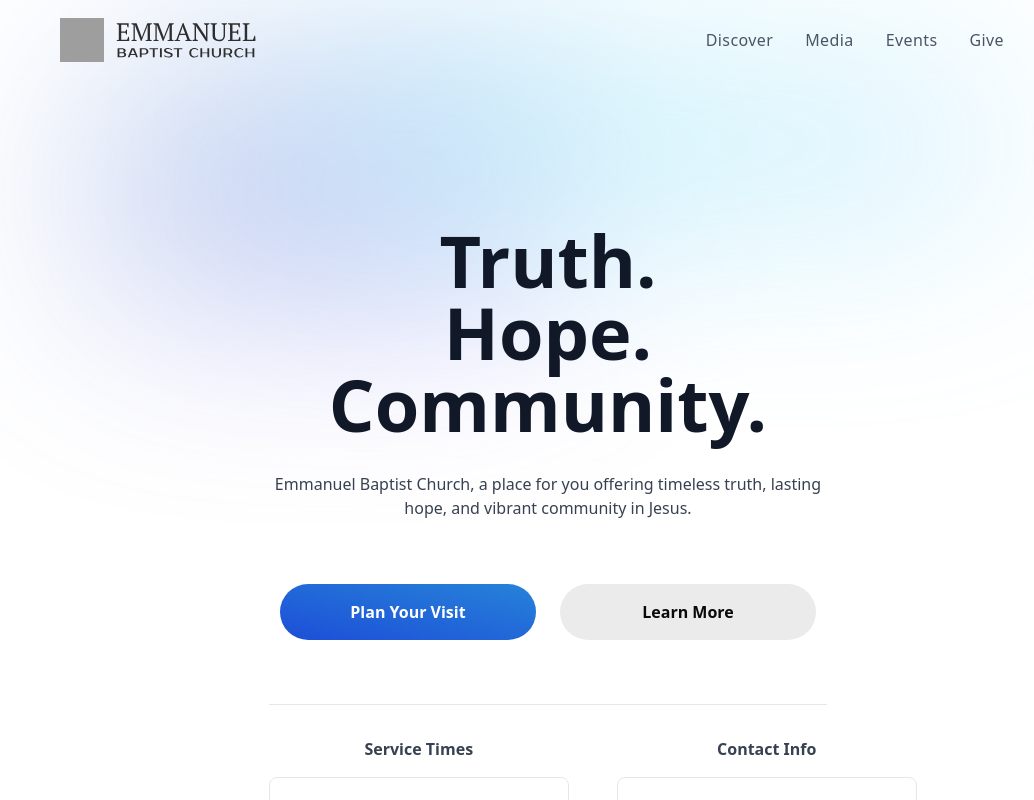
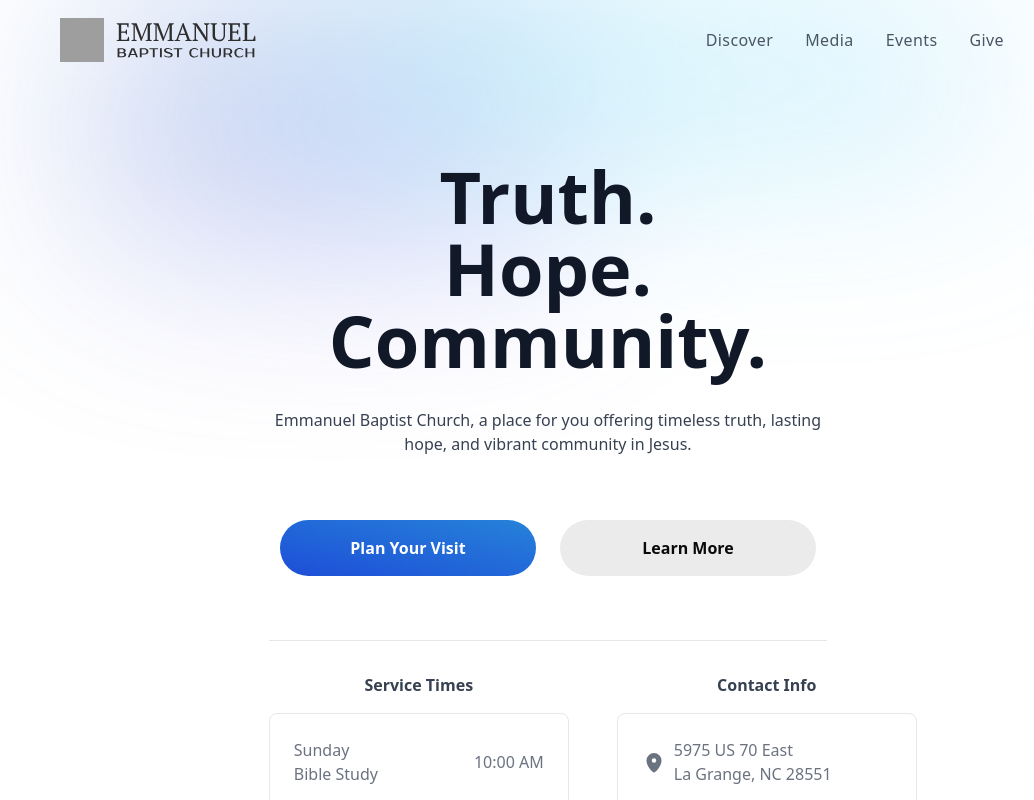
Before and after one commit to Express-Wave/all-components, a SvelteKit app: page / in a window 1280 px wide. Shown: the top 800 px of the page, without its empty margins (92-1126 px from the left). Built offline with nearby package versions, Linux system fonts and the light colour scheme; grey boxes are pictures that could not be loaded; a web font is replaced by a local one; what tailwindcss-animated would draw is missing.

Commit message:
💄 Updates style of all landing pages
with negative margin from header

```diff
--- a/src/routes/+layout.svelte
+++ b/src/routes/+layout.svelte
@@ -10,7 +10,7 @@
 	}
 </script>
 
-<header class="flex sticky top-0 z-30 h-20 backdrop-blur-sm">
+<header class="flex sticky top-0 z-30 -mb-16 h-20 backdrop-blur-sm">
 	<nav class="absolute z-10 w-full border-b border-black/5 lg:border-transparent">
 		<div class="px-6 mx-auto max-w-5xl md:px-12 xl:px-6">
 			<div class="flex relative flex-wrap gap-6 justify-between items-center py-3 md:gap-0 md:py-4">
```
